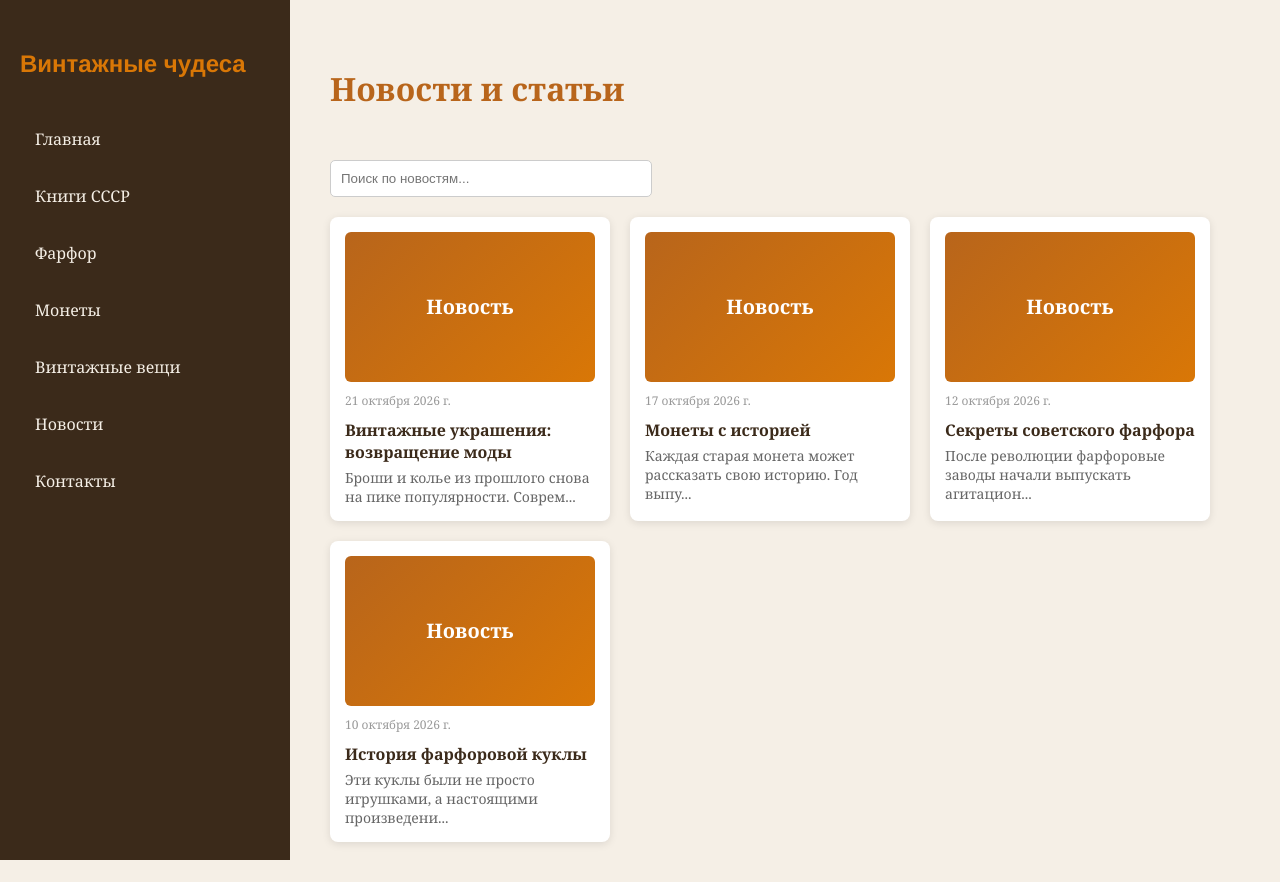
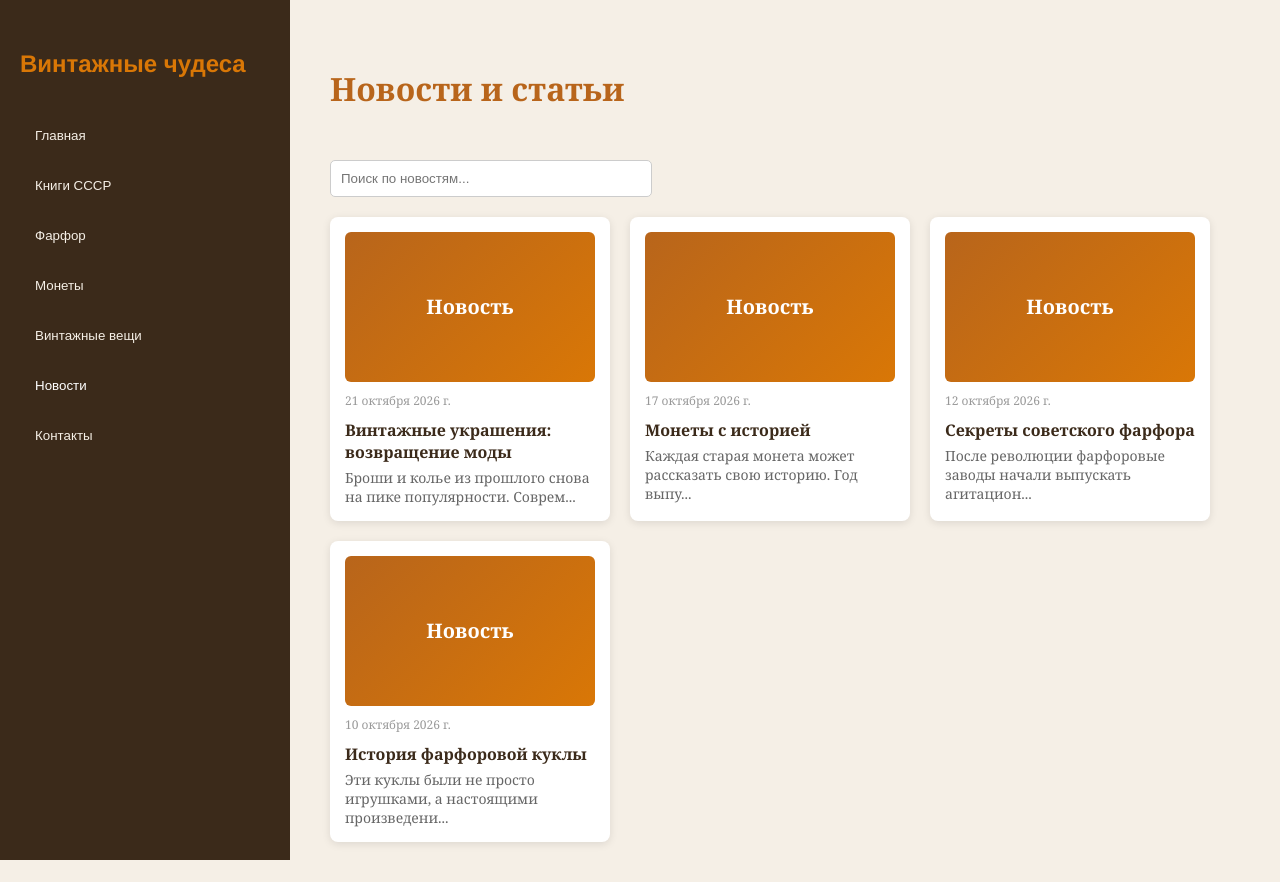
Before and after one commit to yero-codes/vintage-react, a React (Vite) app: page / in a window 1280 px wide. Built offline with nearby package versions, Linux system fonts and the light colour scheme.

Commit message:
Добавила условный рендеринг для переключения страниц

```diff
--- a/src/App.jsx
+++ b/src/App.jsx
@@ -1,8 +1,11 @@
 import { useState, useEffect } from 'react';
-import Header from './components/Header'; // Импортируем шапку
+import Header from './components/Header';
 import NewsCard from './components/NewsCard';
 
 function App() {
+  // НОВОЕ: Состояние текущей страницы (по умолчанию 'news')
+  const [currentPage, setCurrentPage] = useState('news');
+
   const [newsData, setNewsData] = useState([]);
   const [searchTerm, setSearchTerm] = useState('');
   const [selectedNews, setSelectedNews] = useState(null);
@@ -36,18 +39,19 @@ function App() {
     setSelectedNews(null);
   };
 
+  // НОВОЕ: Функция для переключения страниц
+  const handleNavigate = (pageId) => {
+    setCurrentPage(pageId);
+  };
+
+  // НОВОЕ: Рендерим контент в зависимости от текущей страницы
+  const renderContent = () => {
+    if (currentPage === 'news') {
       return (
-    // Обертка container, как в старом проекте
-    <div className="container">
-      {/* Вставляем шапку */}
-      <Header />
-
-      {/* Основной контент */}
-      <main className="content">
+        <>
           <header>
             <h2>Новости и статьи</h2>
           </header>
-
           <input
             type="text"
             placeholder="Поиск по новостям..."
@@ -55,7 +59,6 @@ function App() {
             onChange={(e) => setSearchTerm(e.target.value)}
             style={{ padding: '10px', width: '300px', margin: '20px 0', borderRadius: '5px', border: '1px solid #ccc' }}
           />
-
           <div style={{ display: 'flex', gap: '20px', flexWrap: 'wrap' }}>
             {filteredNews.length === 0 ? (
               <p>Ничего не найдено.</p>
@@ -71,6 +74,28 @@ function App() {
               ))
             )}
           </div>
+        </>
+      );
+    }
+
+    // Заглушки для остальных страниц
+    if (currentPage === 'books') return <h2>Книги СССР (скоро)</h2>;
+    if (currentPage === 'farfor') return <h2>Фарфор (скоро)</h2>;
+    if (currentPage === 'money') return <h2>Монеты (скоро)</h2>;
+    if (currentPage === 'vintagethings') return <h2>Винтажные вещи (скоро)</h2>;
+    if (currentPage === 'contacts') return <h2>Контакты (скоро)</h2>;
+
+    // Главная страница
+    return <h2>Добро пожаловать в Винтажные чудеса!</h2>;
+  };
+
+  return (
+    <div className="container">
+      {/* Передаем текущую страницу и функцию переключения в шапку */}
+      <Header currentPage={currentPage} onNavigate={handleNavigate} />
+
+      <main className="content">
+        {renderContent()}
       </main>
 
       {isModalOpen && selectedNews && (
--- a/src/components/Header.jsx
+++ b/src/components/Header.jsx
@@ -1,16 +1,30 @@
-function Header() {
+function Header({ currentPage, onNavigate }) {
+  // Создаем массив пунктов меню для удобства
+  const menuItems = [
+    { id: 'home', label: 'Главная' },
+    { id: 'books', label: 'Книги СССР' },
+    { id: 'farfor', label: 'Фарфор' },
+    { id: 'money', label: 'Монеты' },
+    { id: 'vintagethings', label: 'Винтажные вещи' },
+    { id: 'news', label: 'Новости' },
+    { id: 'contacts', label: 'Контакты' },
+  ];
+
   return (
     <aside className="sidebar">
       <h1 className="logo">Винтажные чудеса</h1>
       <nav className="menu" aria-label="Основное меню">
-        {/* Пока это просто ссылки. Позже мы заменим их на React Router */}
-        <a href="#" className="menu-item">Главная</a>
-        <a href="#" className="menu-item">Книги СССР</a>
-        <a href="#" className="menu-item">Фарфор</a>
-        <a href="#" className="menu-item">Монеты</a>
-        <a href="#" className="menu-item">Винтажные вещи</a>
-        <a href="#" className="menu-item">Новости</a>
-        <a href="#" className="menu-item">Контакты</a>
+        {menuItems.map((item) => (
+          <button
+            key={item.id}
+            // Если текущая страница совпадает с id, добавляем класс active
+            className={`menu-item ${currentPage === item.id ? 'active' : ''}`}
+            onClick={() => onNavigate(item.id)}
+            style={{ background: 'none', border: 'none', textAlign: 'left', width: '100%', cursor: 'pointer' }} // Сбрасываем стили кнопки, чтобы выглядело как ссылка
+          >
+            {item.label}
+          </button>
+        ))}
       </nav>
     </aside>
   );
--- a/src/index.css
+++ b/src/index.css
@@ -142,3 +142,8 @@ body {
   color: #b8651b;
   margin-bottom: 30px;
 }
+
+.menu-item.active {
+  background-color: #b8651b;
+  color: #fff;
+}
```
Lines whose indentation alone changed are shown as unchanged.
